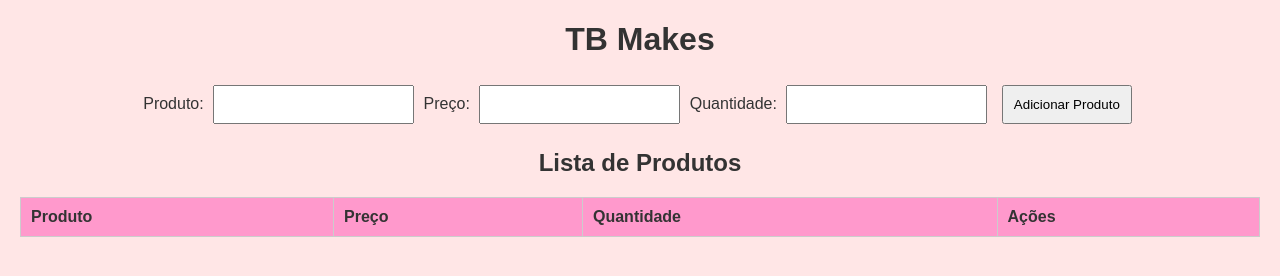
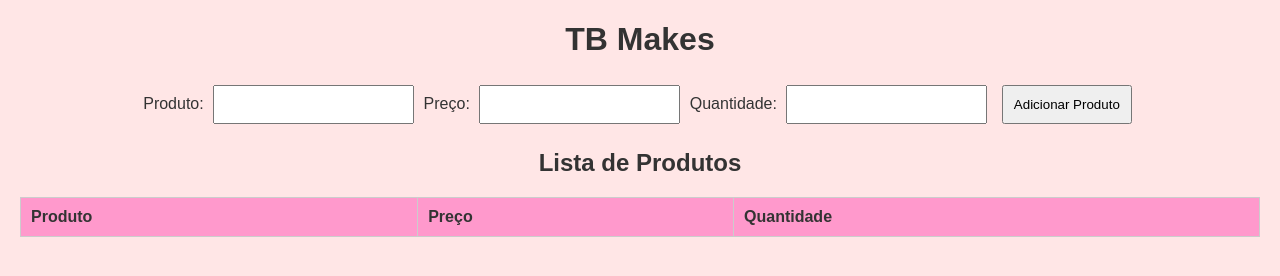
Before and after one commit to TainaBrito/AtividadeFinal4Ano, a website: page minha-api/v.html in a window 1280 px wide. Drawn offline with Linux system fonts and the light colour scheme.

Commit message:
commit 18

```diff
--- a/minha-api/v.html
+++ b/minha-api/v.html
@@ -59,7 +59,6 @@
                 <th>Produto</th>
                 <th>Preço</th>
                 <th>Quantidade</th>
-                <th>Ações</th>
             </tr>
         </thead>
         <tbody id="lista-produtos">
```
